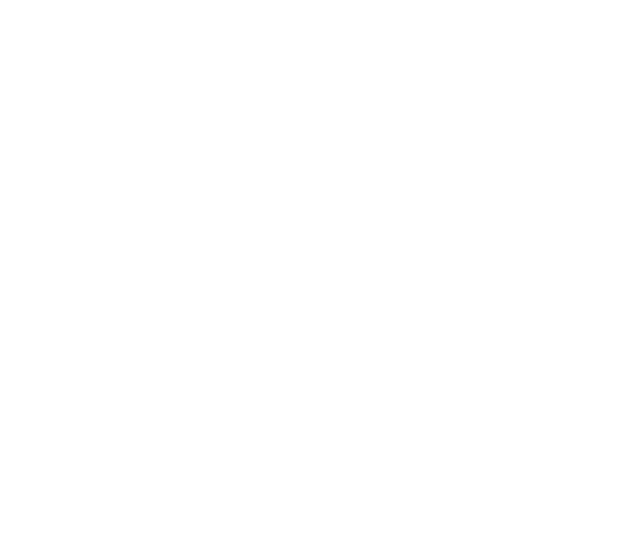
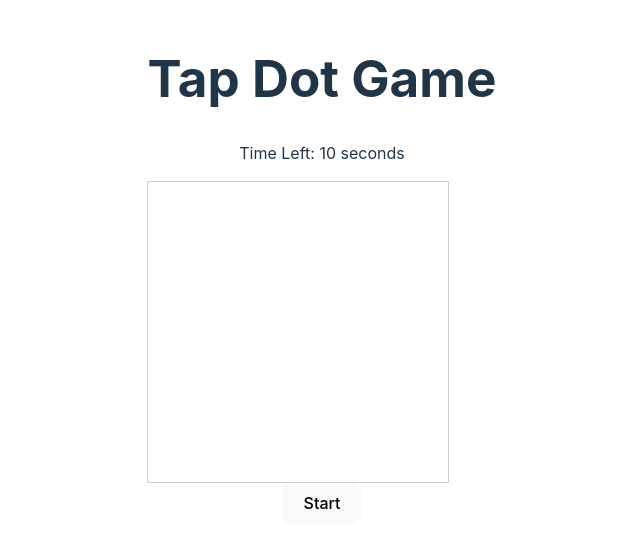
Before and after one commit to koonlookhin190/LH_DEMO, a React (Vite) app: page /dotgame in a window 1280 px wide. Before the commit this address had no page. Shown: the part 130-678 px from the top of the page, without its empty margins (318-958 px from the left). Built offline with nearby package versions, Linux system fonts and the light colour scheme.

Commit message:
create dot games

```diff
--- a/src/App.jsx
+++ b/src/App.jsx
@@ -4,6 +4,7 @@
 import './App.css'
 import ShakeGame from './pages/ShakeGame'
 import RepeatGame from './pages/RepeatGame'
+import DotGame from './pages/DotGame'
 import { BrowserRouter, Routes, Route } from "react-router-dom";
 function App() {
   // const [count, setCount] = useState(0)
@@ -34,6 +35,7 @@
       <Routes>
           <Route index element={<ShakeGame />} />
           <Route path="/repeat" element={<RepeatGame />} />
+          <Route path="/dotgame" element={<DotGame />} />
       </Routes>
     </BrowserRouter>
     </>
--- /dev/null
+++ b/src/pages/DotGame.css
@@ -0,0 +1,17 @@
+
+.dot {
+    width: 100px;
+    height: 100px;
+    background-color: red;
+    border-radius: 50%;
+    position: absolute;
+    cursor: pointer;
+  }
+
+  .container {
+    position: relative;
+    width: 300px; /* Set the width of the container */
+    height: 300px; /* Set the height of the container */
+    border: 1px solid #ccc;
+    overflow: hidden; /* Ensure that the dot stays within the container */
+  }
--- /dev/null
+++ b/src/pages/DotGame.jsx
@@ -0,0 +1,74 @@
+import { useState, useEffect } from "react";
+import Swal from 'sweetalert2'
+import "./DotGame.css";
+function DotGame() {
+    const containerSize = 300;
+    const dotSize = 100;
+
+    const [dotPosition, setDotPosition] = useState({ x: 50, y: 50 });
+    const [score, setScore] = useState(0);
+    const [timeLeft, setTimeLeft] = useState(10);
+    const [isStart, setIsStart] = useState(false);
+
+    useEffect(() => {
+      let timer;
+      if (timeLeft > 0 && isStart) {
+        timer = setInterval(() => {
+          setTimeLeft((prevTime) => prevTime - 1);
+        }, 1000);
+      }else if (isStart==true&&timeLeft==0){
+        setIsStart(false)
+        const randomReward = (Math.random() * (5 - 0.1) + 0.1).toFixed(2);
+        Swal.fire({
+            title: "Reward",
+            text: `How lucky you are! , you have ${score} scores and You got ${randomReward} coins.`,
+            icon: "success",
+            confirmButtonColor: "#3085d6",
+            confirmButtonText: "Continue"
+          }).then((result) => {
+            if (result.isConfirmed) {
+
+            }
+          });
+      }
+
+      return () => clearInterval(timer);
+    }, [timeLeft, isStart]);
+
+    const handleDotClick = () => {
+      if (isStart) {
+        setScore((prevScore) => prevScore + 1);
+        setDotPosition({
+          x: Math.random() * (containerSize - dotSize),
+          y: Math.random() * (containerSize - dotSize),
+        });
+      }
+    };
+
+    const startGame = () => {
+      setIsStart(true);
+      setScore(0);
+      setTimeLeft(10);
+      setDotPosition({
+        x: Math.random() * (containerSize - dotSize),
+        y: Math.random() * (containerSize - dotSize),
+      });
+    };
+    return (
+        <>
+            <h1>Tap Dot Game</h1>
+            <p></p>
+            <p>Time Left: {timeLeft} seconds</p>
+            <div className="container">
+                {isStart && <div
+                    className="dot"
+                    style={{ left: `${dotPosition.x}px`, top: `${dotPosition.y}px` }}
+                    onClick={handleDotClick}
+                ></div>}
+            </div>
+            {/* {timeLeft === 0 && <p>Score: {score}</p>} */}
+            <button onClick={startGame}>Start</button>
+        </>
+    );
+}
+export default DotGame;
--- a/src/pages/ShakeGame.jsx
+++ b/src/pages/ShakeGame.jsx
@@ -1,6 +1,7 @@
 // import './pages/Pages.css'
 import { useState, useEffect } from "react";
 import '../pages/ShakeGame.css'
+import '../pages/Pages.css'
 import Swal from 'sweetalert2'
 function ShakeGame() {
     // const [coins, setCoins] = useState(Array(10).fill(true));
```
